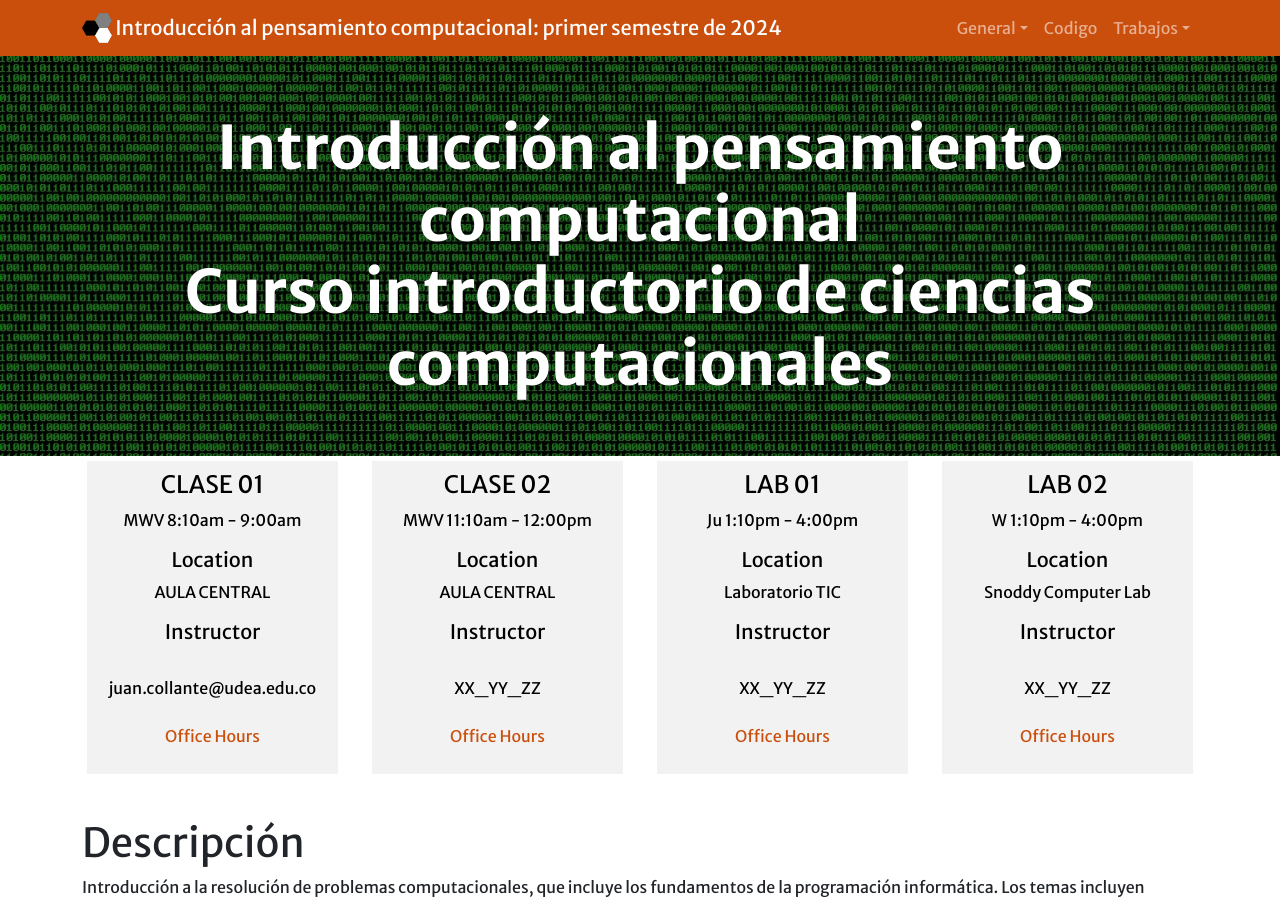
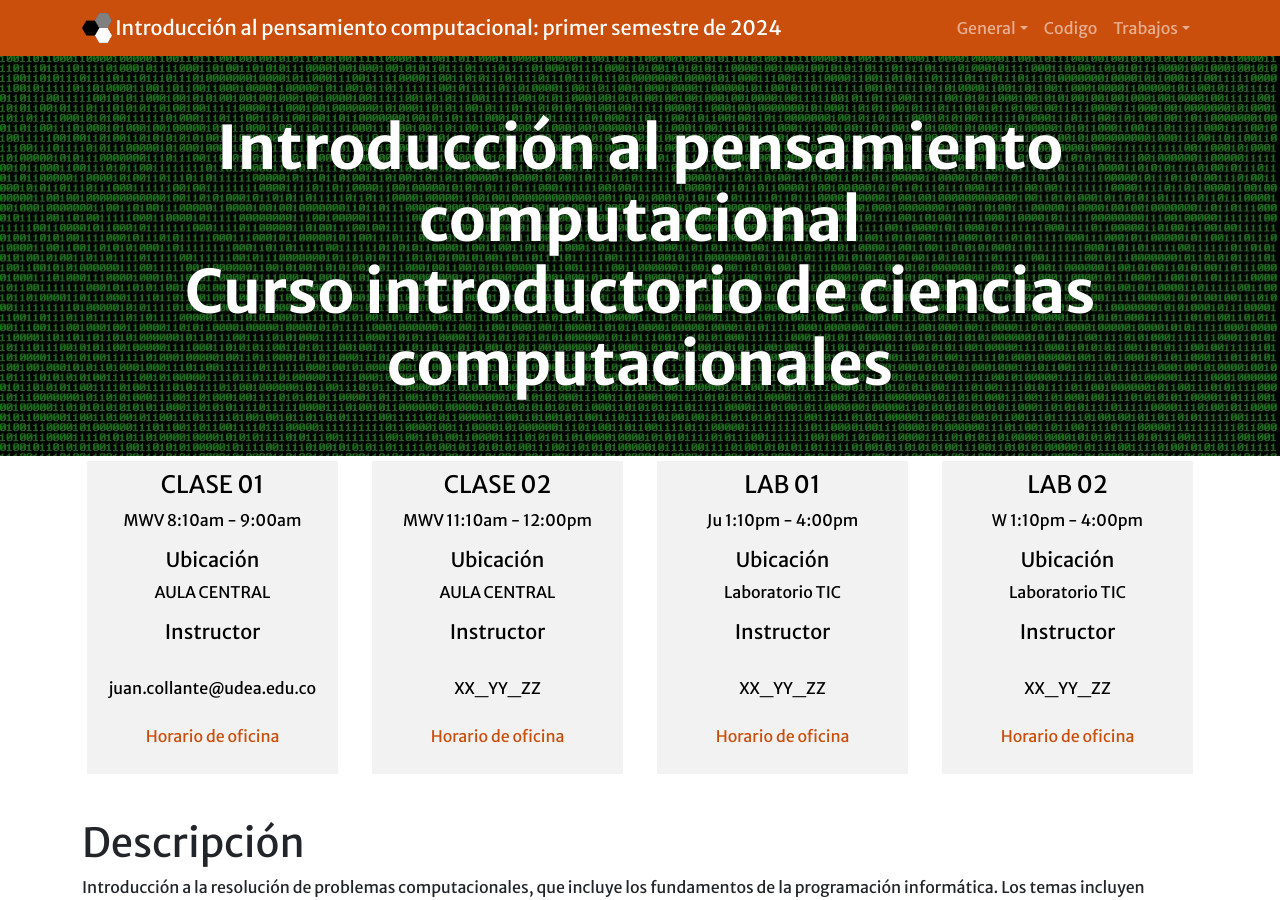
Before and after one commit to juancollante/TemplateCursoComputacional, a Jekyll site: the page built from index.md, in a window 1280 px wide and 900 px high. Built offline with Jekyll 4.4.1, drawn with Linux system fonts in a browser that asks for light colours; nearby versions of some CDN libraries; some of the changed text lies outside the part shown.

Commit message:
commit 7 de mayo 20:40

```diff
--- a/_config.yml
+++ b/_config.yml
@@ -92,7 +92,7 @@ offerings:
     time: Ju 1:10pm - 4:00pm
     instructor: g
   - name: LAB 02
-    loc: Snoddy Computer Lab
+    loc: Laboratorio TIC
     time: W 1:10pm - 4:00pm
     instructor: h
 
--- a/_layouts/course-multi.html
+++ b/_layouts/course-multi.html
@@ -8,7 +8,7 @@ layout: course
         <div class="instructor">
         <h4>{{ offer.name }}</h4>
         <p>{{ offer.time }}</p>
-        <h5>Location</h5>
+        <h5>Ubicación</h5>
         <p>{{ offer.loc }}</p>
         {% for inst in site.instructors %}
         {% if offer.instructor == inst.id %}
@@ -16,7 +16,7 @@ layout: course
         <p><a href="{{ inst.web}}">{{ inst.name}}</a><br>
         {{ inst.email }}<br>
         {{ inst.phone }}<br>
-        <a href="{{ inst.officehours }}">Office Hours</a>
+        <a href="{{ inst.officehours }}">Horario de oficina</a>
         </p>
         {% endif %}
         {% endfor %}
```
Also changed, not shown: index.md (+3 -3 lines), README.md.
